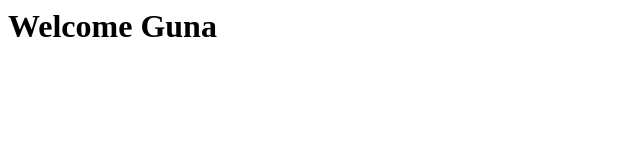
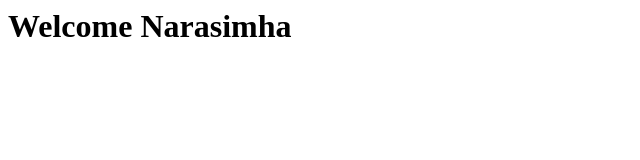
Before and after one commit to narasimham369/hackthon, a plain HTML site: page index.html in a window 1280 px wide. Shown: the whole page, without its empty margins (0-640 px from the left). Drawn offline with Linux system fonts and the light colour scheme.

Commit message:
narasimha welcome

```diff
--- a/index.html
+++ b/index.html
@@ -1,3 +1,3 @@
 <html>
-	<h1> Welcome Guna </h1>
+	<h1> Welcome Narasimha </h1>
 </html>
```
